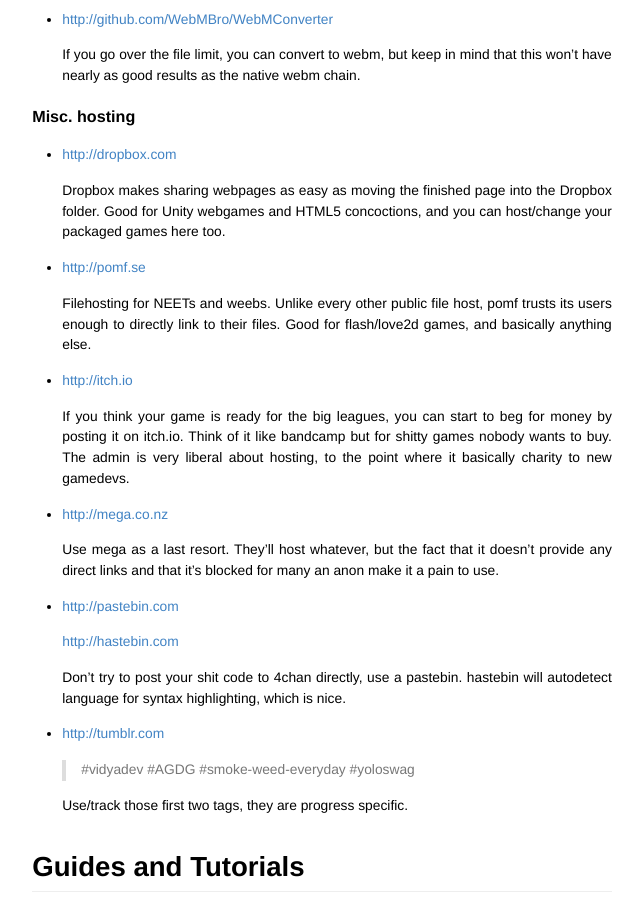
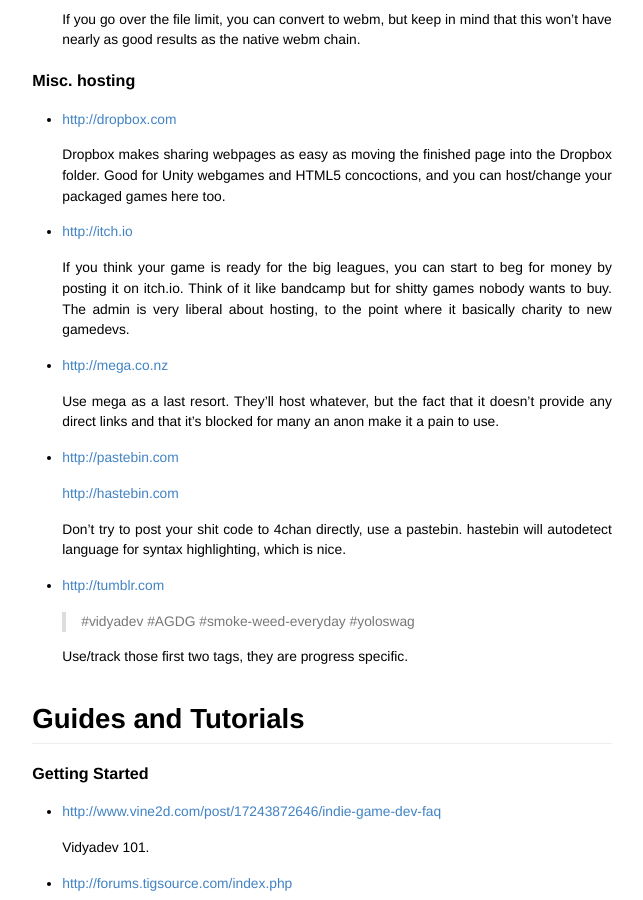
Before and after one commit to Alloyed/agdg-links, a Jekyll site: the page built from index.md, in a window 1280 px wide and 900 px high, scrolled down 2537 px. Shown: the whole window, without its empty margins (318-961 px from the left). Built offline with Jekyll 4.4.1, drawn with Linux system fonts in a browser that asks for light colours; Markdown is read by kramdown in place of the engine named in the settings.

Commit message:
Removed links
Removed dropbox and pomf.se. Both no longer work.

```diff
--- a/index.md
+++ b/index.md
@@ -113,12 +111,6 @@ mind that this won't have nearly as good results as the native webm chain.
 	Dropbox makes sharing webpages as easy as moving the finished page
 into the Dropbox folder. Good for Unity webgames and HTML5 concoctions,
 and you can host/change your packaged games here too.
-
-*	<http://pomf.se>
-
-	Filehosting for NEETs and weebs. Unlike every other public file
-host, pomf trusts its users enough to directly link to their files. Good
-for flash/love2d games, and basically anything else.
 
 * 	<http://itch.io>
 
```
Also changed, not shown: other parts of index.md (+0 -2 lines).
